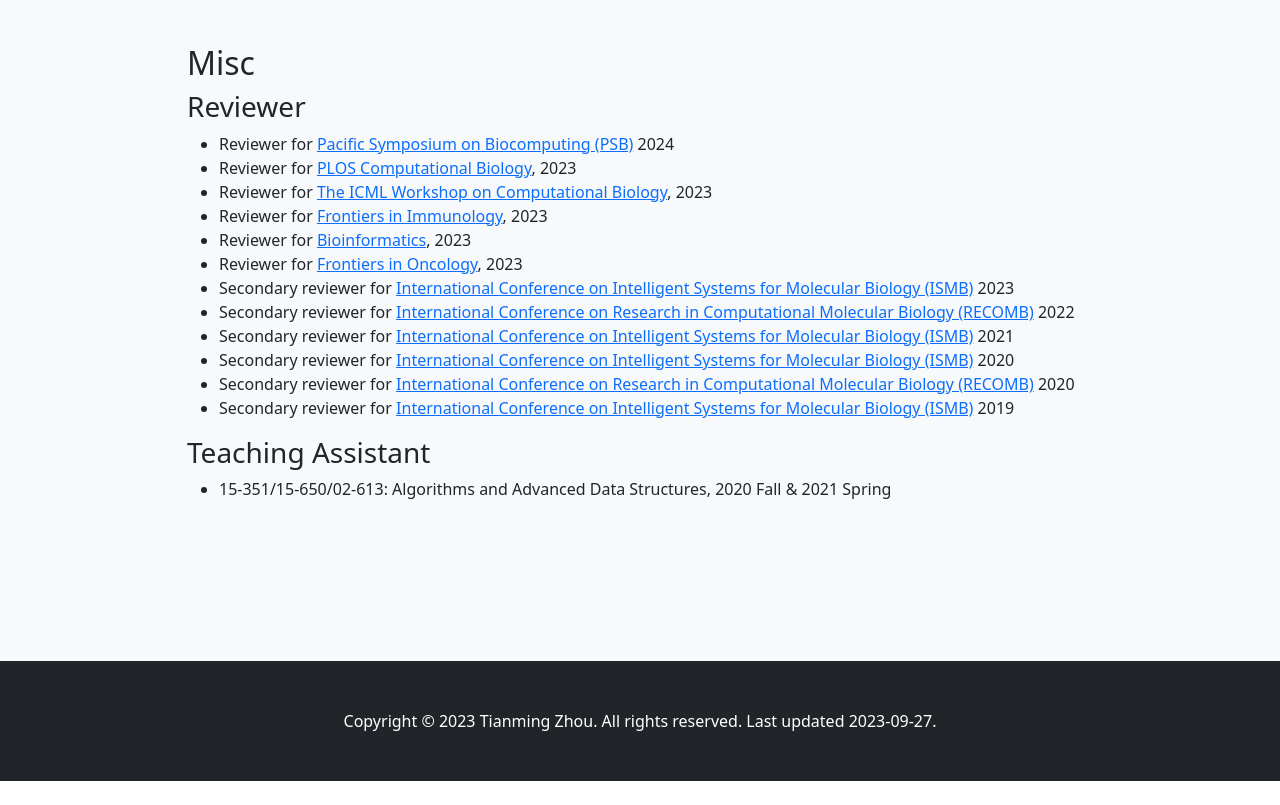
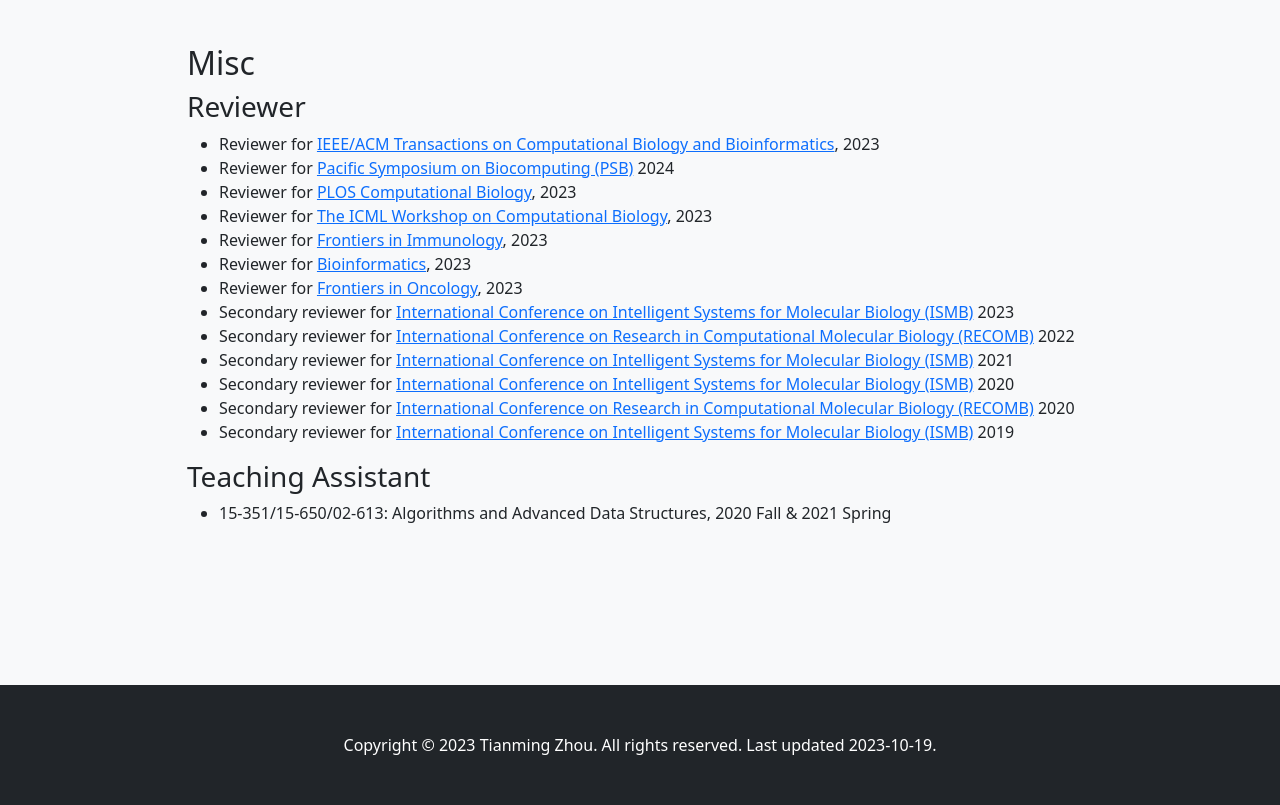
Before and after one commit to TianmingZhou/TianmingZhou.github.io, a plain HTML site: page index.html in a window 1280 px wide. Shown: the part 4780-5585 px from the top of the page. Before the commit the page ends 5561 px from the top, so only its background shows below. Drawn offline with nearby package versions, Linux system fonts and the light colour scheme; files whose address does not match are found by name.

Commit message:
Update index.html

```diff
--- a/index.html
+++ b/index.html
@@ -224,6 +224,7 @@
             <h2>Misc</h2>
             <h3>Reviewer</h3>
             <ul>
+                <li>Reviewer for <a href="https://www.computer.org/csdl/journal/tb">IEEE/ACM Transactions on Computational Biology and Bioinformatics</a>, 2023</li>
                 <li>Reviewer for <a href="https://psb.stanford.edu/">Pacific Symposium on Biocomputing (PSB)</a> 2024</li>
                 <li>Reviewer for <a href="https://journals.plos.org/ploscompbiol/">PLOS Computational Biology</a>, 2023</li>
                 <li>Reviewer for <a href="https://icml-compbio.github.io/">The ICML Workshop on Computational Biology</a>, 2023</li>
@@ -245,7 +246,7 @@
     </section>
     <!-- Footer-->
     <footer class="py-5 bg-dark">
-        <div class="container px-4"><p class="m-0 text-center text-white">Copyright © 2023 Tianming Zhou. All rights reserved. Last updated 2023-09-27.</p></div>
+        <div class="container px-4"><p class="m-0 text-center text-white">Copyright © 2023 Tianming Zhou. All rights reserved. Last updated 2023-10-19.</p></div>
     </footer>
     <!-- Bootstrap core JS-->
     <script src="https://cdn.jsdelivr.net/npm/bootstrap@5.1.3/dist/js/bootstrap.bundle.min.js"></script>
```
